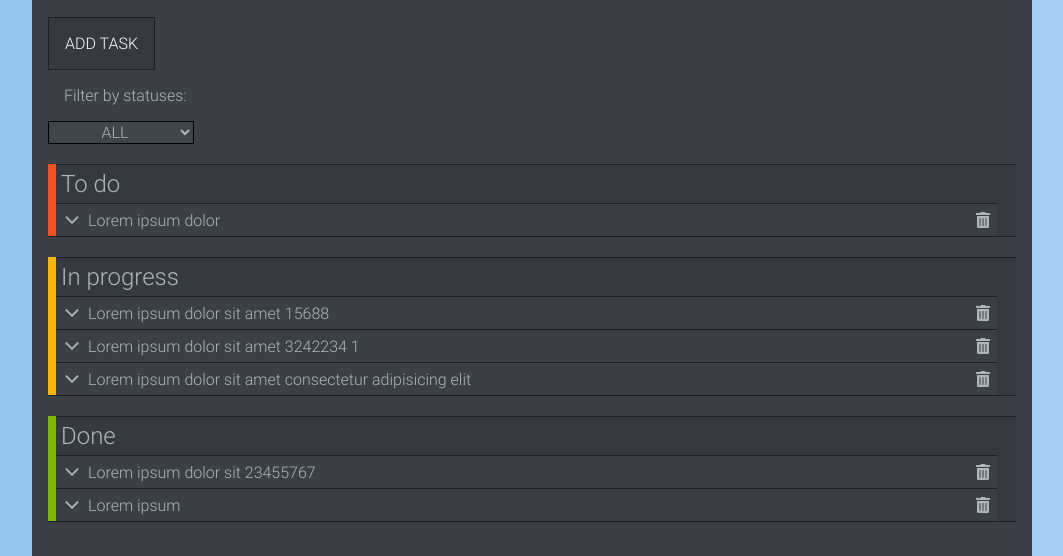
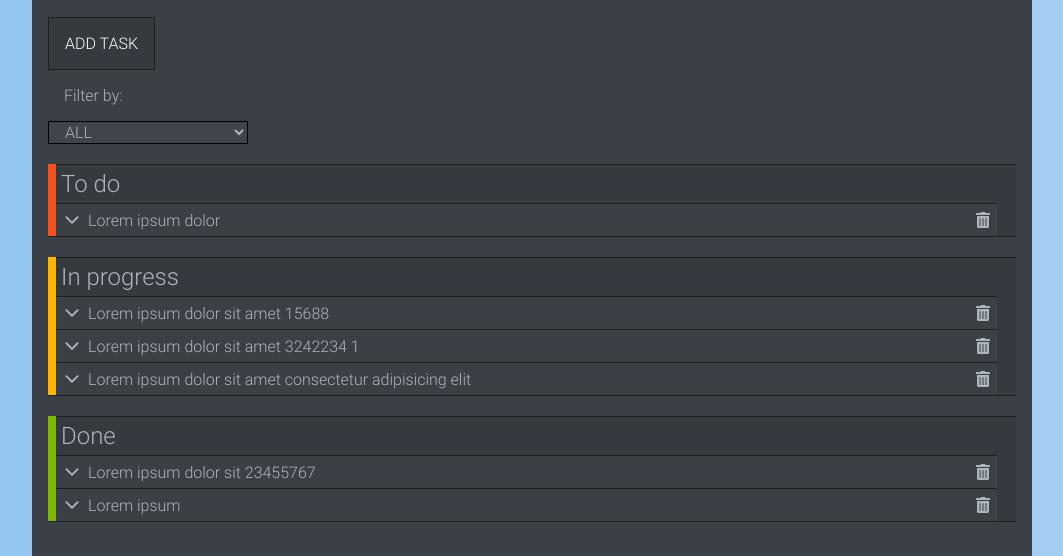
Before and after one commit to krzysztofkot/toDoApp, a React (Create React App) app: page / in a window 1280 px wide. Shown: the part 251-807 px from the top of the page, without its empty margins (108-1171 px from the left). Built offline with nearby package versions, Linux system fonts and the light colour scheme.

Commit message:
Add tasks filter functionality, move Filter component inside ListContainer

```diff
--- a/src/App.js
+++ b/src/App.js
@@ -127,10 +127,7 @@ function App() {
     allTasks.done.tasks.length > 0
   ) {
     content = (
-      <>
-        <Filter allTasks={allTasks} />
-        <ListsContainer allTasks={allTasks} onDeleteTask={deleteTaskHandler} />
-      </>
+      <ListsContainer allTasks={allTasks} onDeleteTask={deleteTaskHandler} />
     );
   } else {
     content = <Placeholder>Please add first task</Placeholder>;
--- a/src/components/Filter/Filter.js
+++ b/src/components/Filter/Filter.js
@@ -1,6 +1,6 @@
 import FilterStyles from "./FilterStyles";
 
-const Filter = ({ allTasks }) => {
+const Filter = ({ allTasks, onFilterOptions }) => {
   const OneGrouptasks = [];
   for (const key in allTasks) {
     OneGrouptasks.push(allTasks[key]);
@@ -16,10 +16,16 @@ const Filter = ({ allTasks }) => {
       ""
     );
   };
+
+  const onChangeHandler = e => {
+    // console.log(e.target.value);
+    onFilterOptions(e.target.value);
+  };
+
   return (
     <FilterStyles>
-      <label>Filter by statuses:</label>
-      <select name="group" id="group">
+      <label>Filter by:</label>
+      <select name="group" id="group" onChange={onChangeHandler}>
         <option value="all">all</option>
         {OneGrouptasks.map(returnOptions)}
       </select>
--- a/src/components/Filter/FilterStyles.js
+++ b/src/components/Filter/FilterStyles.js
@@ -8,13 +8,14 @@ const FilterStyles = styled.div`
     align-items: flex-start;
   }
   & select {
-    text-align: center;
+    /* text-align: center; */
     text-transform: uppercase;
     padding: 0 12px;
     border: 1px solid black;
     background-color: ${({ theme }) => theme.colors.colorFourth};
     font-family: inherit;
     outline: none;
+    width: 200px;
 
     font-size: 16px;
   }
--- a/src/components/Lists/ListsContainer.js
+++ b/src/components/Lists/ListsContainer.js
@@ -2,19 +2,38 @@ import { withTheme } from "styled-components";
 
 import TaskList from "../Tasks/TaskList";
 import ListWrapper from "./ListWrapper";
+import Filter from "../Filter/Filter";
+import { useState } from "react";
 
 const ListsContainer = ({ allTasks, onDeleteTask, theme }) => {
-  const tasksArr = [];
+  const [filterOption, setFilterOption] = useState("all");
+  let tasksArr = [];
 
-  for (const el in allTasks) {
-    tasksArr.push({ ...allTasks[el] });
+  if (filterOption === "all") {
+    for (const el in allTasks) {
+      tasksArr.push({ ...allTasks[el] });
+    }
+  } else {
+    tasksArr = [allTasks[filterOption]];
   }
+
+  const filterOptionsHandler = option => {
+    console.log(`Hello Im in list container ${option}`);
+    setFilterOption(option);
+  };
+
   const deleteHandler = data => {
+    console.log(data);
+    console.log(allTasks[data.title].tasks.length);
+    if (allTasks[data.title].tasks.length === 1) {
+      setFilterOption("all");
+    }
     onDeleteTask(data);
   };
 
   return (
     <div>
+      <Filter allTasks={allTasks} onFilterOptions={filterOptionsHandler} />
       {tasksArr.map(el => {
         return (
           <ListWrapper bgc={theme.colors[el.id]} key={el.id}>
```
